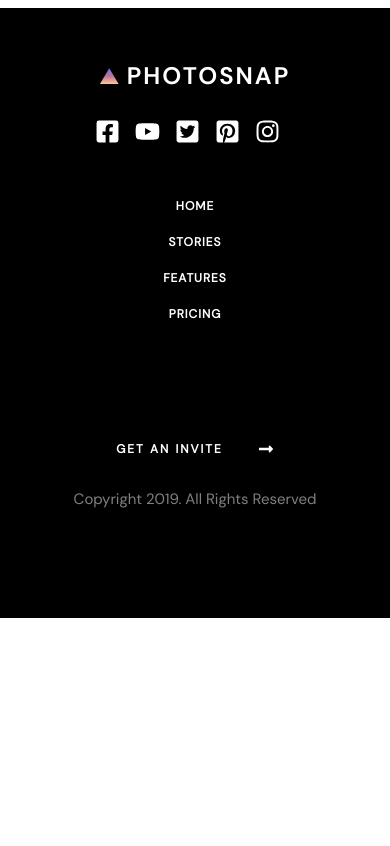
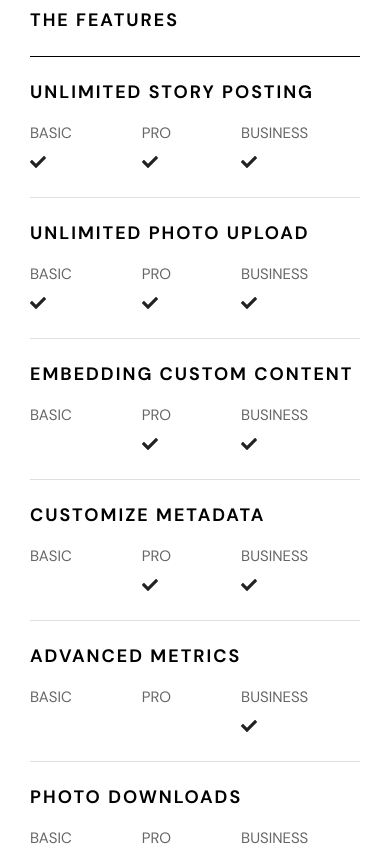
Before and after one commit to tsanev96/Photosnap, a React (Create React App) app: page /pricing in a window 390 px wide. Shown: the part 2100-2946 px from the top of the page. Before the commit the page ends 2718 px from the top, so only its background shows below. Built offline with nearby package versions, Linux system fonts and the light colour scheme.

Commit message:
mobile design for plan features,added types

```diff
--- /dev/null
+++ b/src/components/FeaturePlans/FeaturePlans.tsx
@@ -0,0 +1,39 @@
+import React from "react";
+import { FaCheck } from "react-icons/fa";
+import { FeaturePlansDetails } from "../../types/interfaces/featurePlans";
+import { Copy } from "../common/Copy/Copy";
+import { Headline } from "../common/Headline/Headline";
+import "./_feature-plans.scss";
+
+export const FeaturePlans: React.FC<FeaturePlansDetails> = ({
+  headline,
+  plans,
+}) => {
+  return (
+    <div className="feature-plans">
+      <Headline level="h5" text={headline} />
+
+      <div className="feature-plans__features">
+        {plans.map((plan) => (
+          <div>
+            <Headline level="h5" text={plan.feature} />
+            <div className="feature-plans__plans">
+              <div>
+                <Copy text="BASIC" isOpacity />
+                <div>{plan.basic && <FaCheck />}</div>
+              </div>
+              <div>
+                <Copy text="PRO" isOpacity />
+                <div>{plan.pro && <FaCheck />}</div>
+              </div>
+              <div>
+                <Copy text="BUSINESS" isOpacity />
+                <div>{plan.business && <FaCheck />}</div>
+              </div>
+            </div>
+          </div>
+        ))}
+      </div>
+    </div>
+  );
+};
--- /dev/null
+++ b/src/components/FeaturePlans/_feature-plans.scss
@@ -0,0 +1,36 @@
+@import "../../styles/mixins/mixins";
+@import "../../styles/functions/pixel-to-rem";
+
+.feature-plans {
+  $self: &;
+  margin: 0 rem(30);
+
+  & > .headline {
+    margin-bottom: rem(23);
+    padding-bottom: rem(23);
+    border-bottom: rem(1) solid var(--primary-color);
+  }
+
+  &__features {
+    & > * {
+      margin-bottom: rem(23);
+
+      .headline {
+        margin-bottom: rem(16);
+      }
+    }
+    #{$self} {
+      &__plans {
+        padding-bottom: rem(24);
+        display: flex;
+        border-bottom: rem(1) solid var(--light-gray-color);
+        & > * {
+          margin-right: rem(70);
+          .copy {
+            margin-bottom: rem(8);
+          }
+        }
+      }
+    }
+  }
+}
--- a/src/components/Pricing/Pricing.tsx
+++ b/src/components/Pricing/Pricing.tsx
@@ -3,7 +3,8 @@ import { ActionBox } from "../common/ActionBox/ActionBox";
 import { ImageContent } from "../common/ImageText/ImageContent";
 import { InfoText } from "../common/InfoText/InfoText";
 import { Switch } from "../common/Switch/Switch";
-import { imageTextDataOne, pricingPlans } from "./pricingData";
+import { FeaturePlans } from "../FeaturePlans/FeaturePlans";
+import { imageTextDataOne, pricingPlans, planFeatures } from "./pricingData";
 import "./_pricing.scss";
 
 export const Pricing = () => {
@@ -54,6 +55,10 @@ export const Pricing = () => {
           />
         ))}
       </div>
+      <FeaturePlans
+        headline={planFeatures.headline}
+        plans={planFeatures.plans}
+      />
     </div>
   );
 };
--- a/src/components/Pricing/pricingData.ts
+++ b/src/components/Pricing/pricingData.ts
@@ -3,6 +3,7 @@ import heroImageMobile from "../../images/pricing/mobile/hero.jpg";
 import heroImageTablet from "../../images/pricing/tablet/hero.jpg";
 import heroImageDesktop from "../../images/pricing/desktop/hero.jpg";
 import { PricingPlan } from "../../types/interfaces/pricingPlan";
+import { FeaturePlansDetails } from "../../types/interfaces/featurePlans";
 
 export const imageTextDataOne: ImageContentCols = {
   image: {
@@ -50,3 +51,57 @@ export const pricingPlans: PricingPlan[] = [
     theme: "dark",
   },
 ];
+
+export const planFeatures: FeaturePlansDetails = {
+  headline: "THE FEATURES",
+  plans: [
+    {
+      feature: "UNLIMITED STORY POSTING",
+      basic: true,
+      pro: true,
+      business: true,
+    },
+    {
+      feature: "UNLIMITED PHOTO UPLOAD",
+      basic: true,
+      pro: true,
+      business: true,
+    },
+    {
+      feature: "EMBEDDING CUSTOM CONTENT",
+      basic: false,
+      pro: true,
+      business: true,
+    },
+    {
+      feature: "CUSTOMIZE METADATA",
+      basic: false,
+      pro: true,
+      business: true,
+    },
+    {
+      feature: "ADVANCED METRICS",
+      basic: false,
+      pro: false,
+      business: true,
+    },
+    {
+      feature: "PHOTO DOWNLOADS",
+      basic: false,
+      pro: false,
+      business: true,
+    },
+    {
+      feature: "SEARCH ENGINE INDEXING",
+      basic: false,
+      pro: false,
+      business: true,
+    },
+    {
+      feature: "CUSTOM ANALYTICS",
+      basic: false,
+      pro: false,
+      business: true,
+    },
+  ],
+};
--- /dev/null
+++ b/src/types/interfaces/featurePlans.ts
@@ -0,0 +1,4 @@
+export interface FeaturePlansDetails {
+  headline: string;
+  plans: { feature: string; basic: boolean; pro: boolean; business: boolean }[];
+}
```
